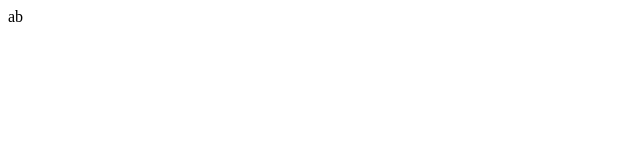
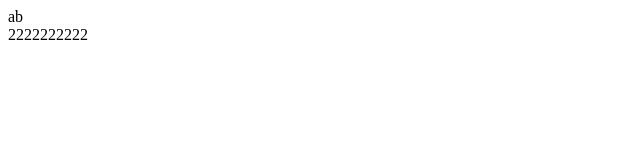
Before and after one commit to ztt0531/drag, a plain HTML site: page index.html in a window 1280 px wide. Shown: the full height of the page, 0-640 px from the left. Drawn offline with Linux system fonts and the light colour scheme.

Commit message:
change index.html

```diff
--- a/index.html
+++ b/index.html
@@ -6,5 +6,6 @@
 </head>
 <body>
 	<div>ab</div>
+	<div class="b">2222222222</div>
 </body>
 </html>
```
